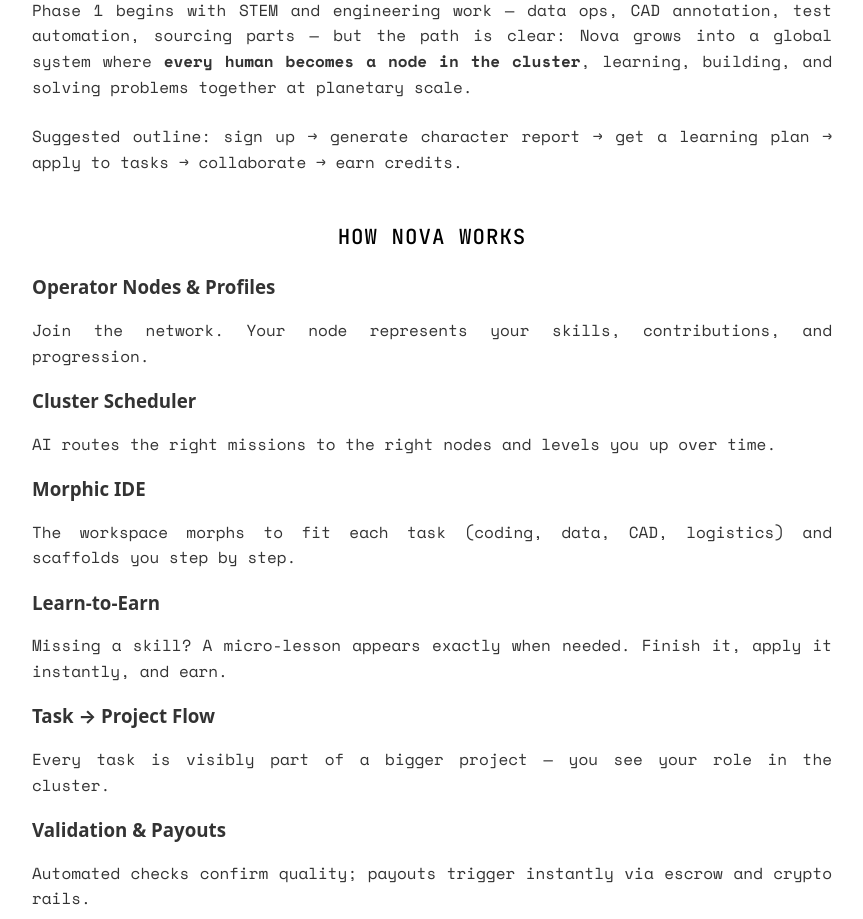
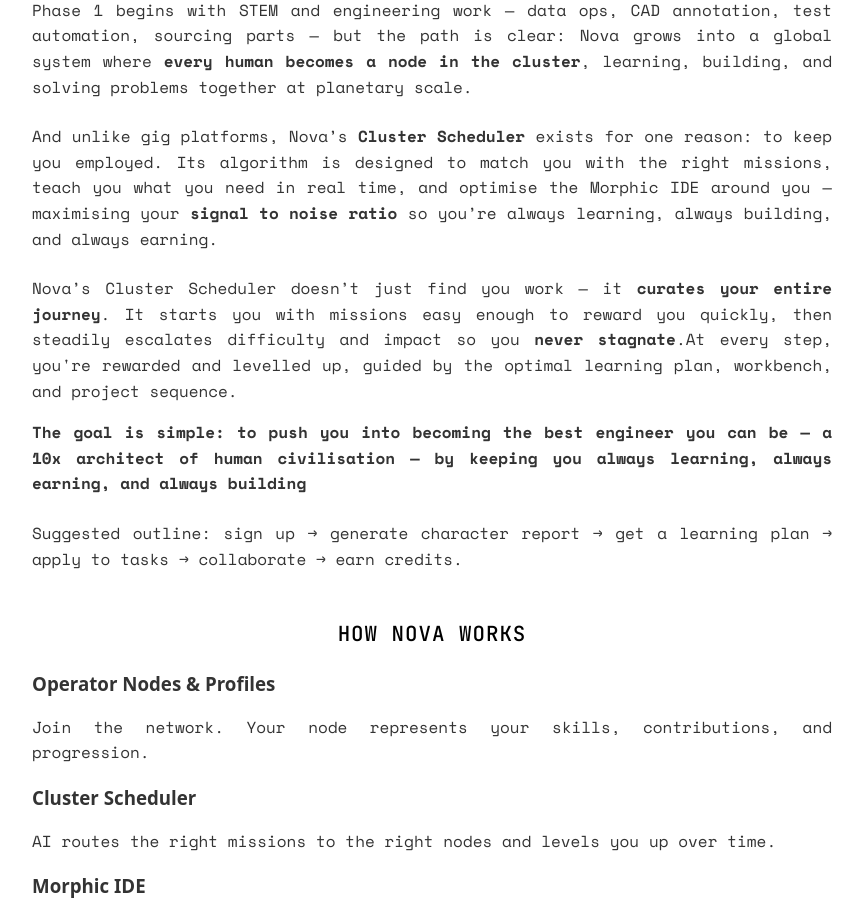
Before and after one commit to sul31man/Nova, a React (Vite) app in the folder frontend/: page /phase-one in a window 1280 px wide. Shown: the part 820-1739 px from the top of the page, without its empty margins (208-1071 px from the left). Built offline with nearby package versions, Linux system fonts and the light colour scheme.

Commit message:
more detail

```diff
--- a/frontend/src/pages/Home.jsx
+++ b/frontend/src/pages/Home.jsx
@@ -295,7 +295,7 @@
       <section className="image-banner" role="region" aria-label="Showcase">
         <div className="image-banner__overlay" aria-hidden="true" />
         <div className="image-banner__content">
-          <h2 className="image-banner__title">Be Part of Building the Future</h2>
+          <h2 className="image-banner__title">Helping Everybody become a Builder</h2>
           <p className="image-banner__subtitle">
             Build Together
           </p>
@@ -320,10 +320,10 @@
       {/* Second Image + Text Section (no animation) */}
       <section className="image-banner image-banner--secondary" role="region" aria-label="Showcase 2">
         <div className="image-banner__overlay" aria-hidden="true" />
-        <div className="image-banner__content">
-          <h2 className="image-banner__title">Giving the people ownership over our future</h2>
-          <p className="image-banner__subtitle">Grouping people together more efficiently than ever before</p>
-          <p className="image-banner__subtitle">Learning has never been faster and easier</p>
+        <div className="image-banner__content image-banner__content--right">
+          <h2 className="image-banner__title">Building Never Had to be Hard</h2>
+          <p className="image-banner__subtitle">Giving you missions you can complete and be rewarded for quickly</p>
+          <p className="image-banner__subtitle">Giving you the best path to become the 10x engineer you always could've been</p>
         </div>
       </section>
 
--- a/frontend/src/pages/PhaseOne.jsx
+++ b/frontend/src/pages/PhaseOne.jsx
@@ -27,6 +27,12 @@
 
           <p className="product-description">
           Phase 1 begins with STEM and engineering work — data ops, CAD annotation, test automation, sourcing parts — but the path is clear: Nova grows into a global system where <strong>every human becomes a node in the cluster</strong>, learning, building, and solving problems together at planetary scale.
+          </p>
+          <p className="product-description">
+          And unlike gig platforms, Nova’s <strong>Cluster Scheduler</strong> exists for one reason: to keep you employed. Its algorithm is designed to match you with the right missions, teach you what you need in real time, and optimise the Morphic IDE around you — maximising your <strong>signal to noise ratio</strong> so you’re always learning, always building, and always earning.
+          </p>
+          <p className="product-description">
+          Nova’s Cluster Scheduler doesn’t just find you work — it <strong>curates your entire journey</strong>. It starts you with missions easy enough to reward you quickly, then steadily escalates difficulty and impact so you <strong>never stagnate</strong>.At every step, you're rewarded and levelled up, guided by the optimal learning plan, workbench, and project sequence.<p><strong> The goal is simple: to push you into becoming the best engineer you can be — a 10x architect of human civilisation — by keeping you always learning, always earning, and always building </strong></p>
           </p>
           <p className="product-description">
             Suggested outline: sign up → generate character report → get a
```
